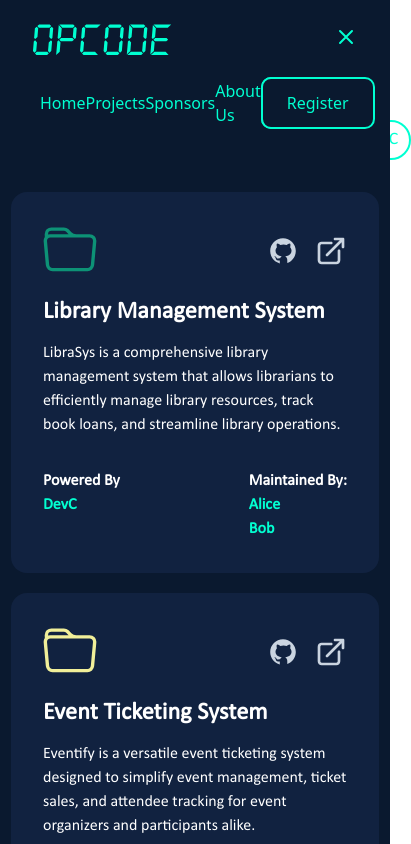
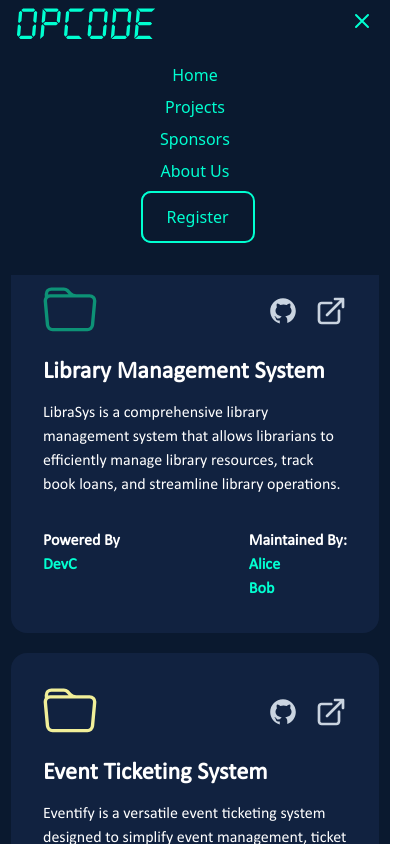
Before and after one commit to PerHac13/OPCODE, a React (Vite) app: page /projects in a window 390 px wide. Both pictures are taken after a click on the button 346 px from the left and 36 px from the top of the page. Shown: the top 844 px of the page, 411 px wide, since content can reach past the window. Built offline with nearby package versions, Linux system fonts and the light colour scheme.

Commit message:
Fix: Navbar

```diff
--- a/src/components/NavBar/NavBar.jsx
+++ b/src/components/NavBar/NavBar.jsx
@@ -8,7 +8,7 @@ function Navbar() {
   const [isOpen, setIsOpen] = useState(false);
 
   return (
-    <nav className="p-4 overflow-hidden fixed w-full  z-50 top-0 left-0 bg-bground">
+    <nav className="sm:p-4 overflow-hidden fixed w-full pb-4 z-50 top-0 left-0 bg-bground">
       <div className="max-w-7xl mx-auto px-4 pt-2">
         <div className="flex justify-between items-center">
           {/* Logo */}
@@ -89,32 +89,32 @@ function Navbar() {
 
       {/* Mobile menu (hidden by default) */}
       {isOpen && (
-        <div className="md:hidden py-4 cursor-pointer flex-col justify-center items-center">
-          <div className="flex justify-between items-center px-6">
+        <div className="md:hidden py-4 flex cursor-pointer justify-center items-center">
+          <div className=" justify-between items-center">
             <NavLink
               to="/"
-              className="block text-[#00FFD1] my-2 capitalize relative cursor-pointer transition-all  duration-500 before:content-['']  before:absolute before:-bottom-2 before:left-0 before:w-0 before:h-0.5  before:rounded-full  before:opacity-0  before:transition-all  before:duration-500 before:bg-[#00FFD1] hover:before:w-full hover:before:opacity-100"
+              className="block text-center text-[#00FFD1] my-2 capitalize relative cursor-pointer transition-all  duration-500 before:content-['']  before:absolute before:-bottom-2 before:left-0 before:w-0 before:h-0.5  before:rounded-full  before:opacity-0  before:transition-all  before:duration-500 before:bg-[#00FFD1] hover:before:w-full hover:before:opacity-100"
               onClick={() => setIsOpen(!isOpen)}
             >
               Home
             </NavLink>
             <NavLink
               to="/projects"
-              className="block text-[#00FFD1] my-2 capitalize relative cursor-pointer transition-all  duration-500 before:content-['']  before:absolute before:-bottom-2 before:left-0 before:w-0 before:h-0.5  before:rounded-full  before:opacity-0  before:transition-all  before:duration-500 before:bg-[#00FFD1] hover:before:w-full hover:before:opacity-100"
+              className="block text-center text-[#00FFD1] my-2 capitalize relative cursor-pointer transition-all  duration-500 before:content-['']  before:absolute before:-bottom-2 before:left-0 before:w-0 before:h-0.5  before:rounded-full  before:opacity-0  before:transition-all  before:duration-500 before:bg-[#00FFD1] hover:before:w-full hover:before:opacity-100"
               onClick={() => setIsOpen(!isOpen)}
             >
               Projects
             </NavLink>
             <NavLink
               to="/sponsors"
-              className="block text-[#00FFD1] my-2 capitalize relative cursor-pointer transition-all  duration-500 before:content-['']  before:absolute before:-bottom-2 before:left-0 before:w-0 before:h-0.5  before:rounded-full  before:opacity-0  before:transition-all  before:duration-500 before:bg-[#00FFD1] hover:before:w-full hover:before:opacity-100"
+              className="block text-center text-[#00FFD1] my-2 capitalize relative cursor-pointer transition-all  duration-500 before:content-['']  before:absolute before:-bottom-2 before:left-0 before:w-0 before:h-0.5  before:rounded-full  before:opacity-0  before:transition-all  before:duration-500 before:bg-[#00FFD1] hover:before:w-full hover:before:opacity-100"
               onClick={() => setIsOpen(!isOpen)}
             >
               Sponsors
             </NavLink>
             <NavLink
               to="/about"
-              className="block text-[#00FFD1] my-2 capitalize relative cursor-pointer transition-all  duration-500 before:content-['']  before:absolute before:-bottom-2 before:left-0 before:w-0 before:h-0.5  before:rounded-full  before:opacity-0  before:transition-all  before:duration-500 before:bg-[#00FFD1] hover:before:w-full hover:before:opacity-100"
+              className="block text-center text-[#00FFD1] my-2 capitalize relative cursor-pointer transition-all  duration-500 before:content-['']  before:absolute before:-bottom-2 before:left-0 before:w-0 before:h-0.5  before:rounded-full  before:opacity-0  before:transition-all  before:duration-500 before:bg-[#00FFD1] hover:before:w-full hover:before:opacity-100"
               onClick={() => setIsOpen(!isOpen)}
             >
               About Us
--- a/src/pages/Projects/Projects.jsx
+++ b/src/pages/Projects/Projects.jsx
@@ -41,7 +41,7 @@ const Projects = () => {
 
   return (
     <div className="parent-project">
-      <div className="flex gap-5 mx-5 mt-10 justify-center">
+      <div className="flex flex-wrap gap-5 mx-5 mt-10 justify-center">
         <Pill
           onClick={() => handleClubFilter("All")}
           selected={selectedPill}
```
